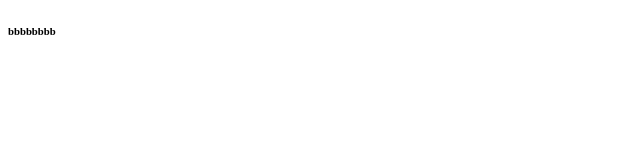
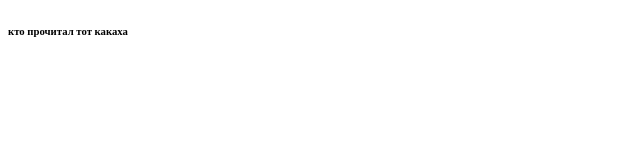
Before and after one commit to Tortik919/Tortik919.github.io, a plain HTML site: page index.html in a window 1280 px wide. Shown: the full height of the page, 0-640 px from the left. Drawn offline with Linux system fonts and the light colour scheme.

Commit message:
раытттттттттт

```diff
--- a/index.html
+++ b/index.html
@@ -7,6 +7,6 @@
     <title>Document</title>
 </head>
 <body>
-<h6>bbbbbbbb</h6>
+<h6>кто прочитал тот какаха</h6>
 </body>
 </html>
```
